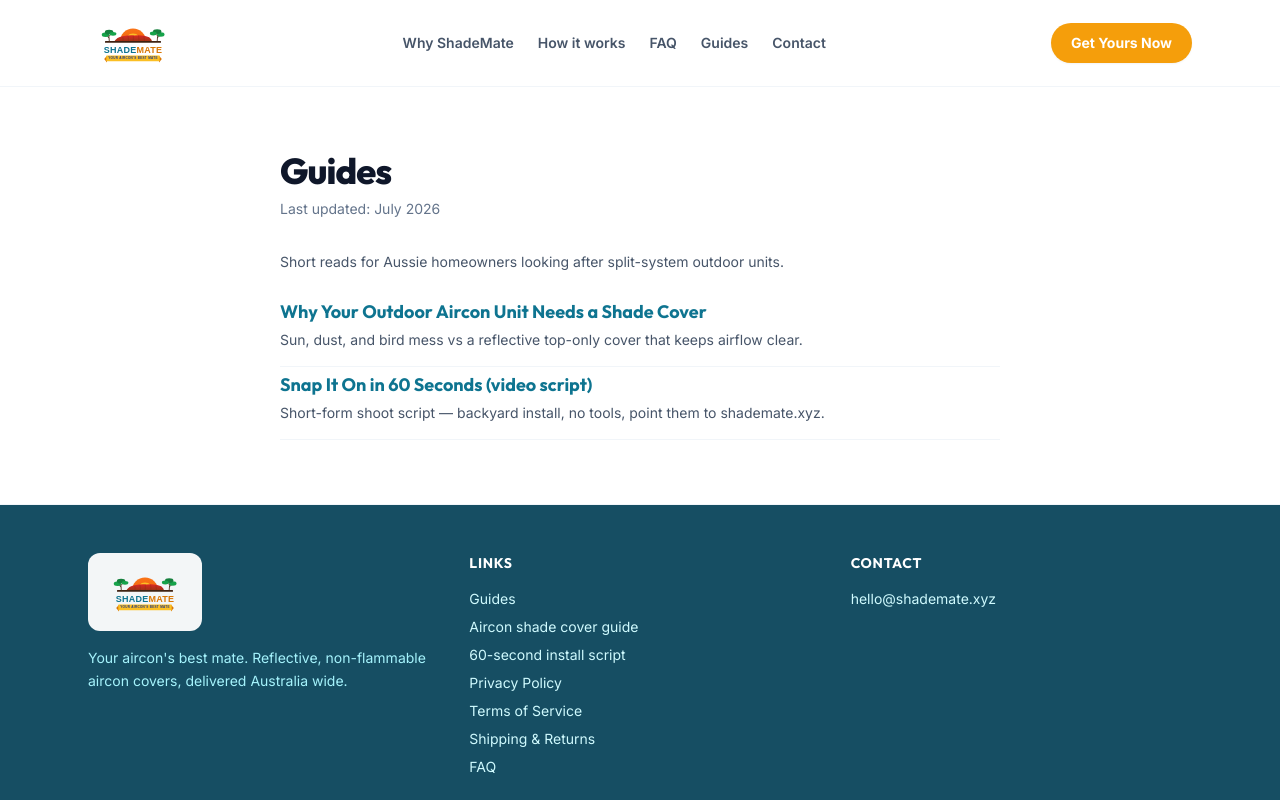
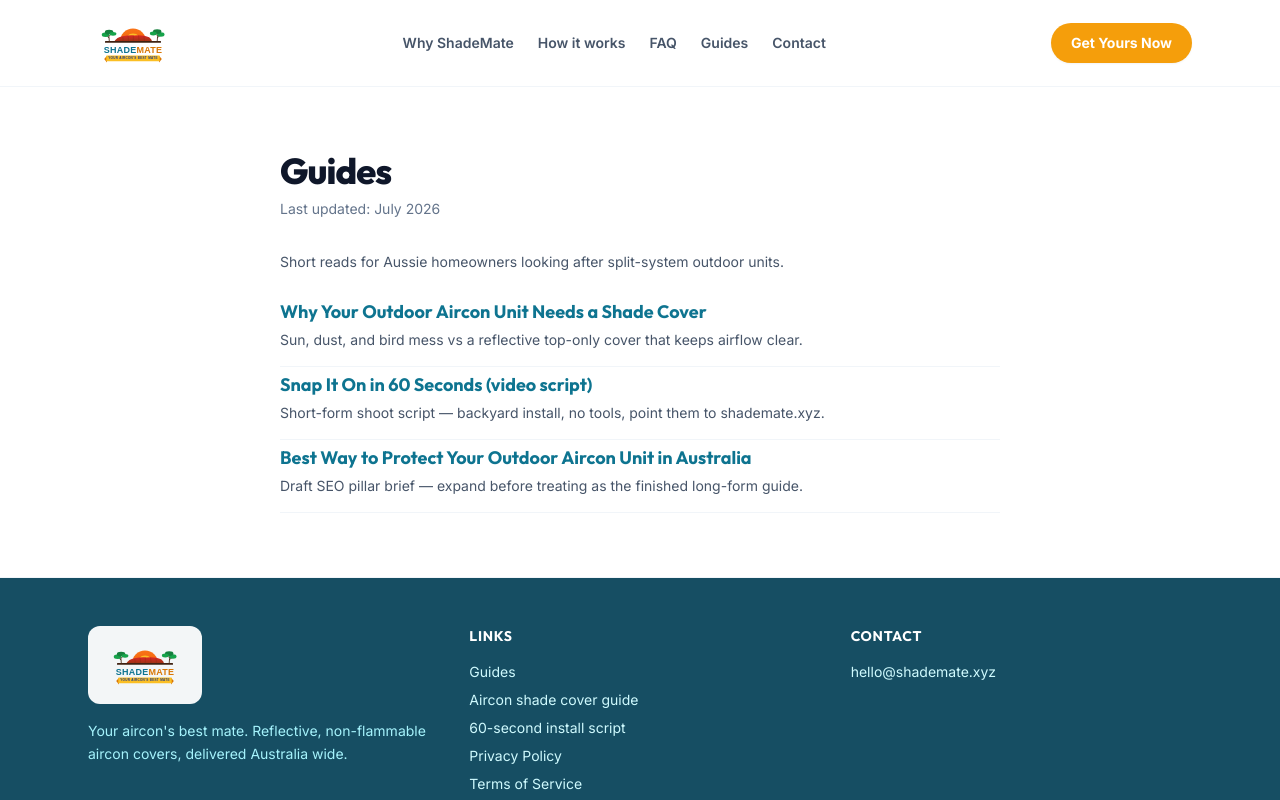
Before and after one commit to comfybear71/shademate, a Next.js app: page /guides in a window 1280 px wide. Shown: the top 800 px of the page. Built offline with nearby package versions, Linux system fonts and the light colour scheme; no server answers.

Commit message:
fix(guides): link ComfyMart pillar + add COMFYMART_GUIDES marker

```diff
--- a/src/app/guides/page.tsx
+++ b/src/app/guides/page.tsx
@@ -10,6 +10,7 @@ export const metadata: Metadata = {
 };
 
 const guides = [
+  /* COMFYMART_GUIDES */
   {
     href: "/guides/why-outdoor-aircon-needs-shade-cover",
     title: "Why Your Outdoor Aircon Unit Needs a Shade Cover",
@@ -21,6 +22,12 @@ const guides = [
     title: "Snap It On in 60 Seconds (video script)",
     blurb:
       "Short-form shoot script — backyard install, no tools, point them to shademate.xyz.",
+  },
+  {
+    href: "/guides/pillar-page-best-way-to-protect-your-outdoor-aircon-unit-in-",
+    title: "Best Way to Protect Your Outdoor Aircon Unit in Australia",
+    blurb:
+      "Draft SEO pillar brief — expand before treating as the finished long-form guide.",
   },
 ];
 
@@ -47,5 +54,3 @@ export default function GuidesIndexPage() {
     </LegalPage>
   );
 }
-
-// ComfyMart guide: [Pillar Page: Best Way to Protect Your Outdoor Aircon Unit in Australia](/guides/pillar-page-best-way-to-protect-your-outdoor-aircon-unit-in-)
```
